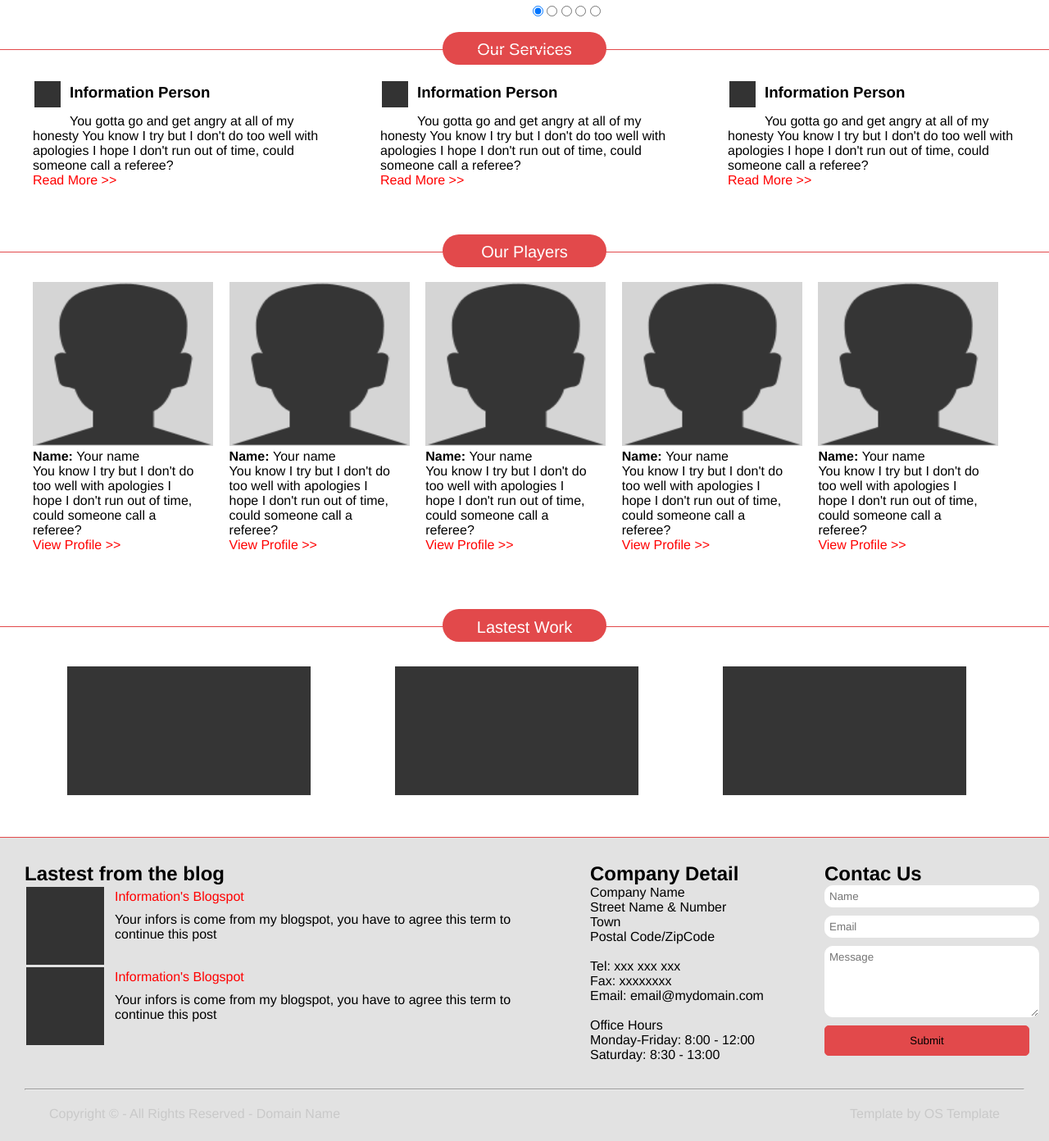
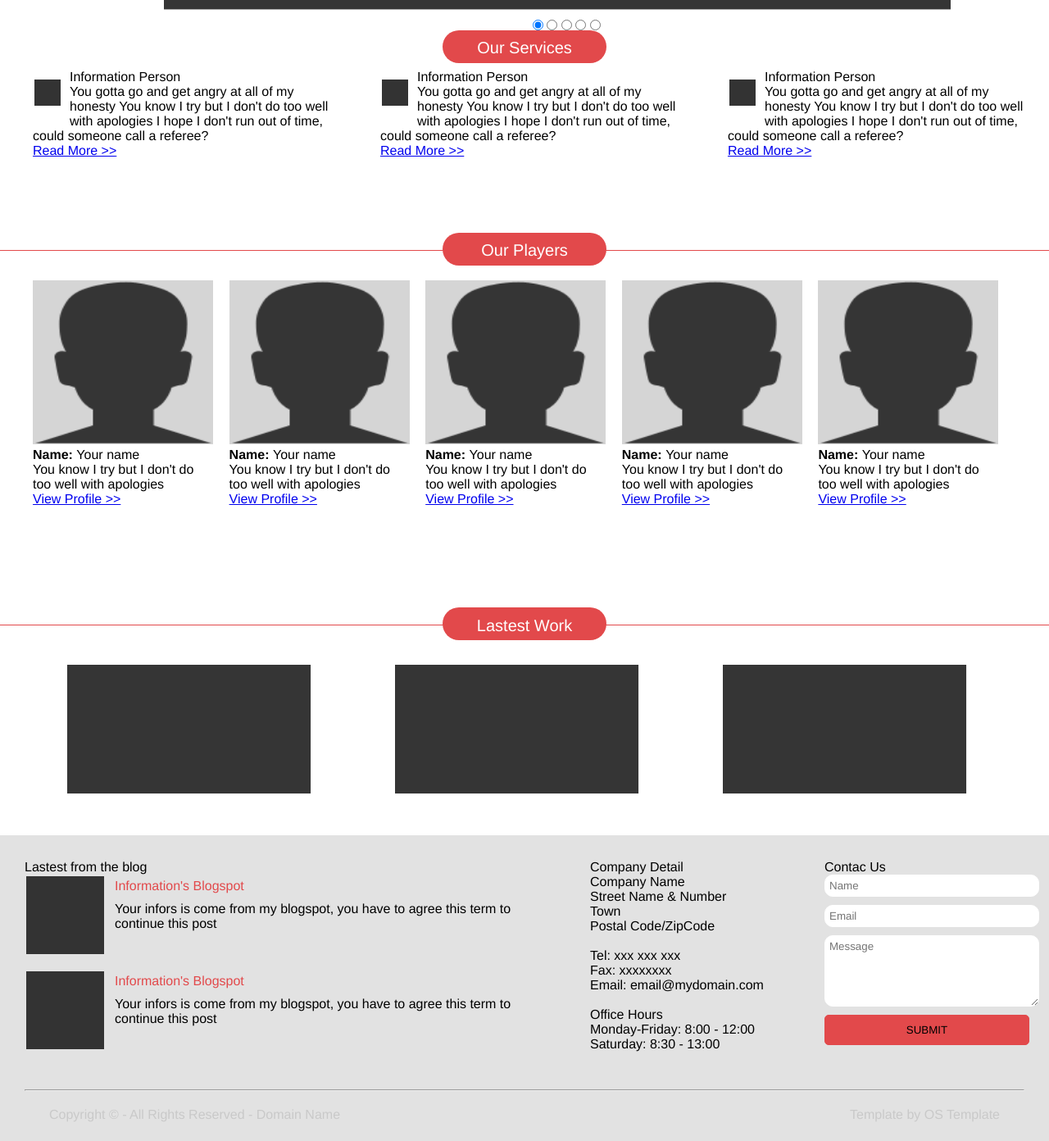
Before and after one commit to colombo-group/maiminh001, a plain HTML site: page Theme_1/public_html/index.html in a window 1280 px wide. Shown: the part 573-1965 px from the top of the page at 82% size. Drawn offline with Linux system fonts and the light colour scheme.

Commit message:
Update index.html

```diff
--- a/Theme_1/public_html/index.html
+++ b/Theme_1/public_html/index.html
@@ -1,9 +1,4 @@
 <!DOCTYPE html>
-<!--
-To change this license header, choose License Headers in Project Properties.
-To change this template file, choose Tools | Templates
-and open the template in the editor.
--->
 <html>
   <head>
     <title>Theme 1</title>
@@ -13,9 +8,9 @@ and open the template in the editor.
   </head>
   <body>
     <div class="wrap">
-      <div class="header border">
+      <div class="header border clearfix">
         <div class="logo">
-          <img src="image/logo.jpg" />
+          <img src="image/logo.jpg" alt="logo"/>
         </div>
         <!--End logo class-->
         <div class="top-nav">
@@ -30,12 +25,14 @@ and open the template in the editor.
         </div>
       </div>
       <!-- End header-->
-      <div class="slogan border">
-        <span style="align:center;">Let’s shine 2gether… cuz we are the one.  Together we change the world</span>
+      <div class="slogan">
+        <span style="text-align:center;">
+          Let’s shine 2gether… cuz we are the one.  Together we change the world
+        </span>
       </div>
       <!-- end slogan -->
 
-      <div class="slider border clearfix">
+      <div class="slider clearfix">
 
         <input type="radio" name="slider-switch" id="id1" checked/>
         <label for="id1">
@@ -61,7 +58,6 @@ and open the template in the editor.
         <label for="id5">
           <img src="image/slider1.jpg"/>
         </label>
-        <div class="clearfix"></div>
       </div>
 
 
@@ -70,42 +66,42 @@ and open the template in the editor.
         Our Services
       </div>
       <!--end center -->
-      <div class="ourservices border">
+      <div class="ourservices border clearfix">
         <div class="services">
           <div class="services-common">
             <img src="image/icon.png" />
-            <h3>Information Person</h3>
+            <p>Information Person</p>
             <span>
               You gotta go and get angry at all of my honesty
               You know I try but I don't do too well with apologies
               I hope I don't run out of time, could someone call a referee?
             </span>
-            <a href="#" style="color:red; text-decoration: none;"><span>Read More >></span></a>
+            <a href="#"><span>Read More >></span></a>
           </div>
         </div>
         <div class="services">
           <div class="services-common">
             <img src="image/icon.png" />
-            <h3>Information Person</h3>
+            <p>Information Person</p>
             <span>
               You gotta go and get angry at all of my honesty
               You know I try but I don't do too well with apologies
               I hope I don't run out of time, could someone call a referee?
             </span>
-            <a href="#" style="color:red; text-decoration: none;"><span>Read More >></span></a>
+            <a href="#"><span>Read More >></span></a>
           </div>
 
         </div>
         <div class="services">
           <div class="services-common">
             <img src="image/icon.png" />
-            <h3>Information Person</h3>
+            <p>Information Person</p>
             <span>
               You gotta go and get angry at all of my honesty
               You know I try but I don't do too well with apologies
               I hope I don't run out of time, could someone call a referee?
             </span>
-            <a href="#" style="color:red; text-decoration: none;"><span>Read More >></span></a>
+            <a href="#"><span>Read More >></span></a>
           </div>
         </div>
 
@@ -121,9 +117,8 @@ and open the template in the editor.
           <span><b>Name: </b> Your name</span>
           <span>You know I try but
             I don't do too well with apologies
-            I hope I don't run out of time, could someone call a referee?
           </span>
-          <a href="#" style="color:red;text-decoration: none;"><span>View Profile >></span></a>
+          <a href="#"><span>View Profile >></span></a>
         </div>
 
         <div class="player">
@@ -131,9 +126,8 @@ and open the template in the editor.
           <span><b>Name: </b> Your name</span>
           <span>You know I try but
             I don't do too well with apologies
-            I hope I don't run out of time, could someone call a referee?
           </span>
-          <a href="#" style="color:red;text-decoration: none;"><span>View Profile >></span></a>
+          <a href="#"><span>View Profile >></span></a>
         </div>
 
         <div class="player">
@@ -141,9 +135,8 @@ and open the template in the editor.
           <span><b>Name: </b> Your name</span>
           <span>You know I try but
             I don't do too well with apologies
-            I hope I don't run out of time, could someone call a referee?
           </span>
-          <a href="#" style="color:red;text-decoration: none;"><span>View Profile >></span></a>
+          <a href="#"><span>View Profile >></span></a>
         </div>
 
         <div class="player">
@@ -151,9 +144,8 @@ and open the template in the editor.
           <span><b>Name: </b> Your name</span>
           <span>You know I try but
             I don't do too well with apologies
-            I hope I don't run out of time, could someone call a referee?
           </span>
-          <a href="#" style="color:red;text-decoration: none;"><span>View Profile >></span></a>
+          <a href="#"><span>View Profile >></span></a>
         </div>
 
         <div class="player">
@@ -161,9 +153,8 @@ and open the template in the editor.
           <span><b>Name: </b> Your name</span>
           <span>You know I try but
             I don't do too well with apologies
-            I hope I don't run out of time, could someone call a referee?
           </span>
-          <a href="#" style="color:red;text-decoration: none;"><span>View Profile >></span></a>
+          <a href="#"><span>View Profile >></span></a>
         </div>
 
 
@@ -172,7 +163,7 @@ and open the template in the editor.
       <div class="div-center">
         Lastest Work
       </div>
-      <div class="lastestwork border">
+      <div class="lastestwork">
         <div class="work-img">
           <img src="image/rectangle4.png" />
         </div>
@@ -184,26 +175,26 @@ and open the template in the editor.
         </div>
       </div>
       <!-- End class lastest work -->
-      <div class="footer">
+      <div class="footer clearfix">
         <div class="blog-post">
-          <h2>Lastest from the blog</h2>
+          <p>Lastest from the blog<p>
           <!--Post 1-->
-          <div class="post">
+          <div class="post clearfix">
             <img src="image/rectangle1.png" />
-            <span style='color:red;'>Information's Blogspot</span>
+            <span style='color:#e2494b;'>Information's Blogspot</span>
             <span>Your infors is come from my blogspot, you have to agree this term to continue this post</span>
           </div>
           <!--Post 2-->
-          <div class="post">
+          <div class="post clearfix">
             <img src="image/rectangle1.png" />
-            <span style='color:red;'>Information's Blogspot</span>
+            <span style='color:#e2494b;'>Information's Blogspot</span>
             <span>Your infors is come from my blogspot, you have to agree this term to continue this post</span>
           </div>
         </div>
         <!--end blog-post class-->
 
         <div class='company'>
-          <h2>Company Detail</h2>
+          <p>Company Detail</p>
 
           <span>Company Name</span>
           <span>Street Name & Number</span>
@@ -220,13 +211,13 @@ and open the template in the editor.
         </div>
         <!--end Company class-->
         <div class='contact'>
-          <h2>Contac Us</h2>
+          <p>Contac Us</p>
           <form action="#" method="post">
             <span>
               <input type="text" placeholder="Name"/>
               <input type="email" placeholder="Email"/>
               <textarea rows=5 placeholder="Message"></textarea>
-              <input type="submit" />
+              <input type="submit" value="SUBMIT" />
             </span>
           </form>
         </div>
```
